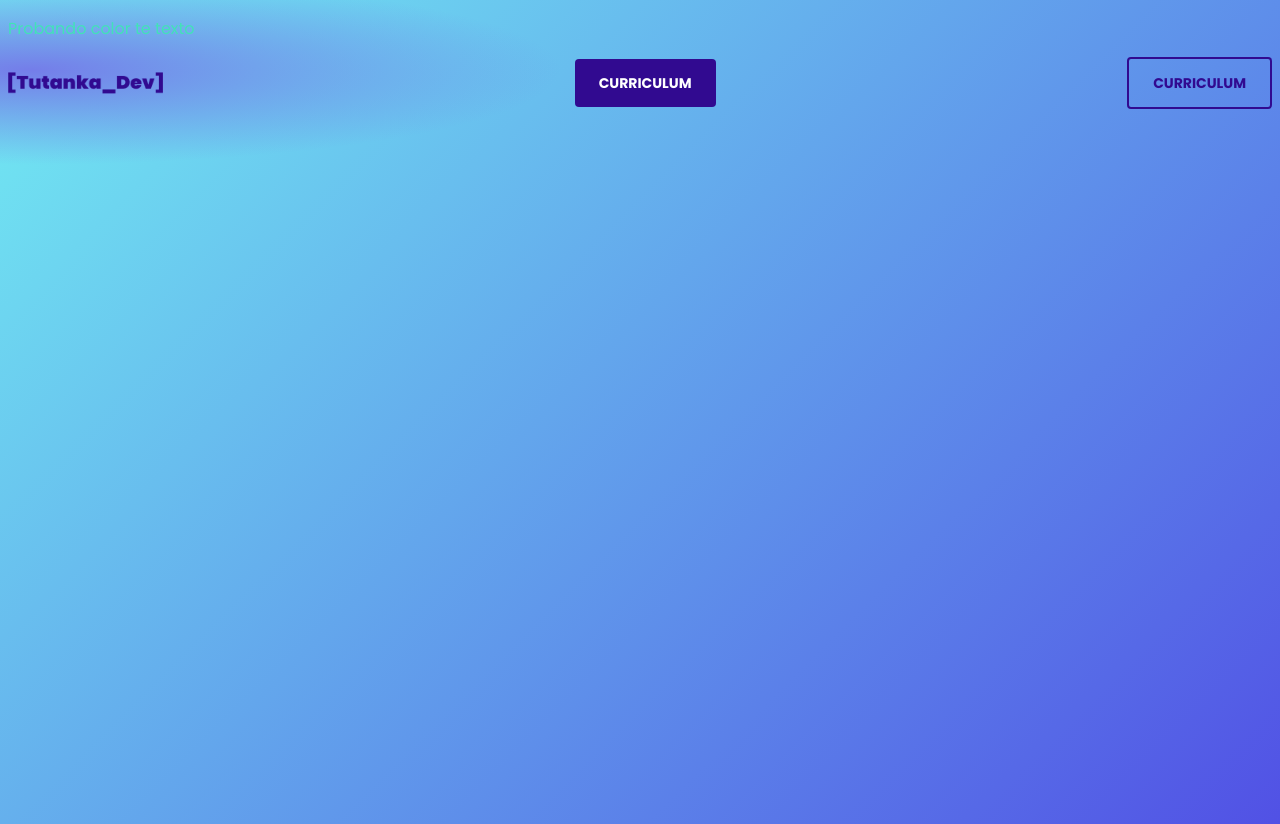
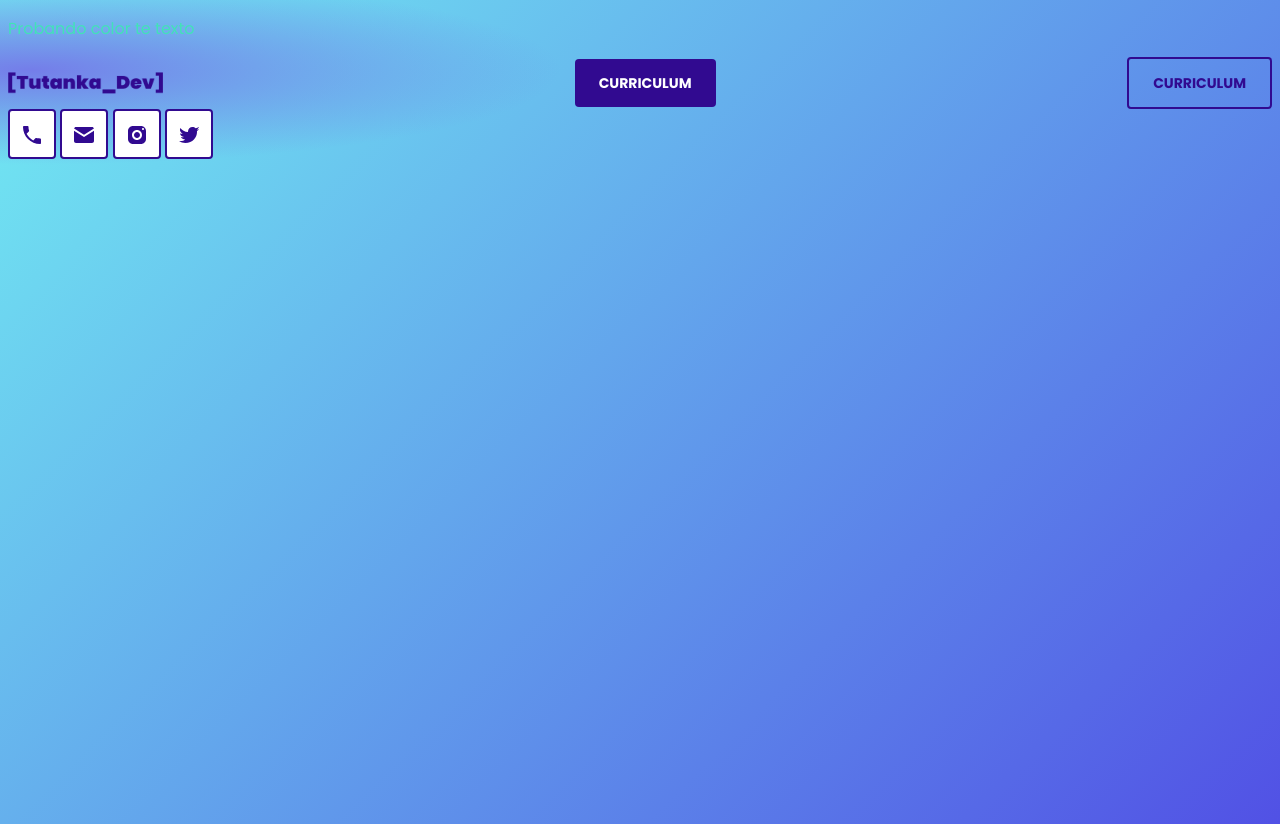
Before and after one commit to kenyihq/portfolio, a plain HTML site: page index.html in a window 1280 px wide. Drawn offline with Linux system fonts and the light colour scheme.

Commit message:
Seagregó archivo css de botones donde se empezo a darle estilos, este se importó al CSS principal(index), tambien se agregaron los botones de los iconos que se importó desde el diseño en Figma

```diff
--- /dev/null
+++ b/css/button-icon.css
@@ -0,0 +1,12 @@
+.button-icon {
+    padding: 10px;
+    border-radius: 4px;
+    background: var(--white);
+    border: 2px solid var(--purple);
+    text-decoration: none;
+    display: inline-block;
+}
+
+.button-icon img {
+    vertical-align: middle;
+}
--- a/css/index.css
+++ b/css/index.css
@@ -1,4 +1,5 @@
 @import "./button.css";
+@import "./button-icon.css";
 @import "./header.css";
 
 :root {
--- a/index.html
+++ b/index.html
@@ -17,5 +17,9 @@
         <button class="button">Curriculum</button>
         <button class="button is-secondary">Curriculum</button>
     </header>
+    <a class="button-icon" href="tel:+51910594824"><img src="./icons/icon-phone.svg"></a>
+    <a class="button-icon" href="mail:kenyihq@gmail.com"><img src="./icons/icon-important_mail.svg"></a>
+    <a class="button-icon" href="http://instagra.com/kenyihq"><img src="./icons/icon-instagram.svg"></a>
+    <a class="button-icon" href="http://twitter.com/kenyihq"><img src="./icons/icon-twitter_squared.svg"></a>
 </body>
 </html>
```
Also changed, not shown: icons/icon-github.png (added), icons/icon-github.svg (added), icons/icon-heart_outline.png (added), icons/icon-heart_outline.svg (added), icons/icon-important_mail.png (added), icons/icon-important_mail.svg (added), icons/icon-instagram.png (added), icons/icon-instagram.svg (added), icons/icon-phone.png (added), icons/icon-phone.svg (added), icons/icon-twitter_squared.png (added), icons/icon-twitter_squared.svg (added), icons/icons-down.png (added), icons/icons-down.svg (added).
